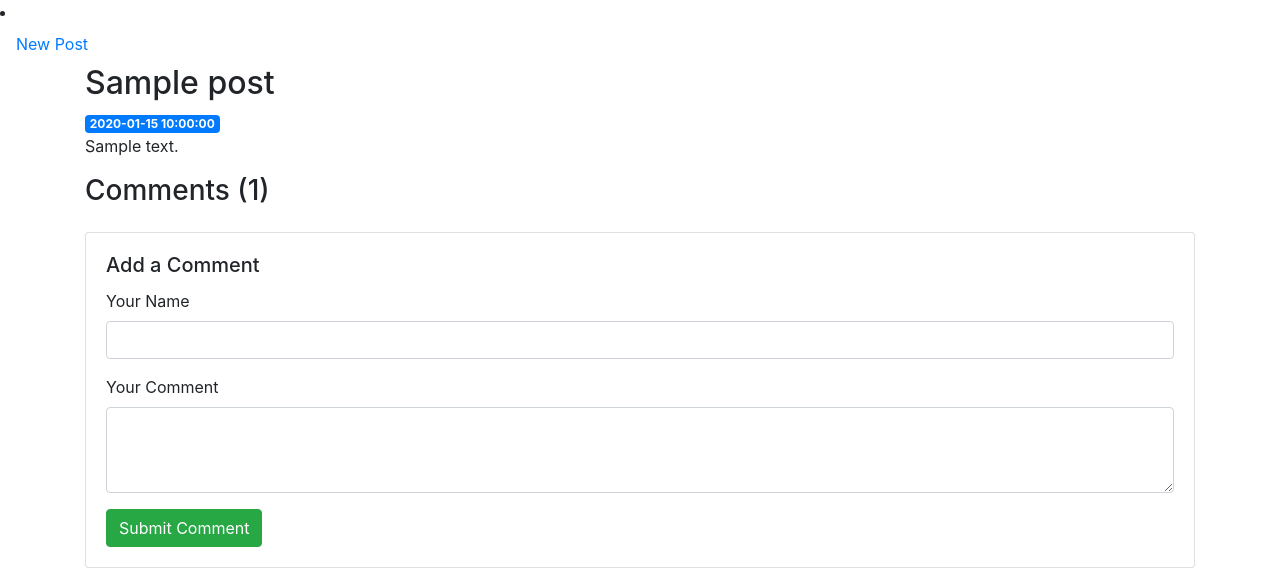
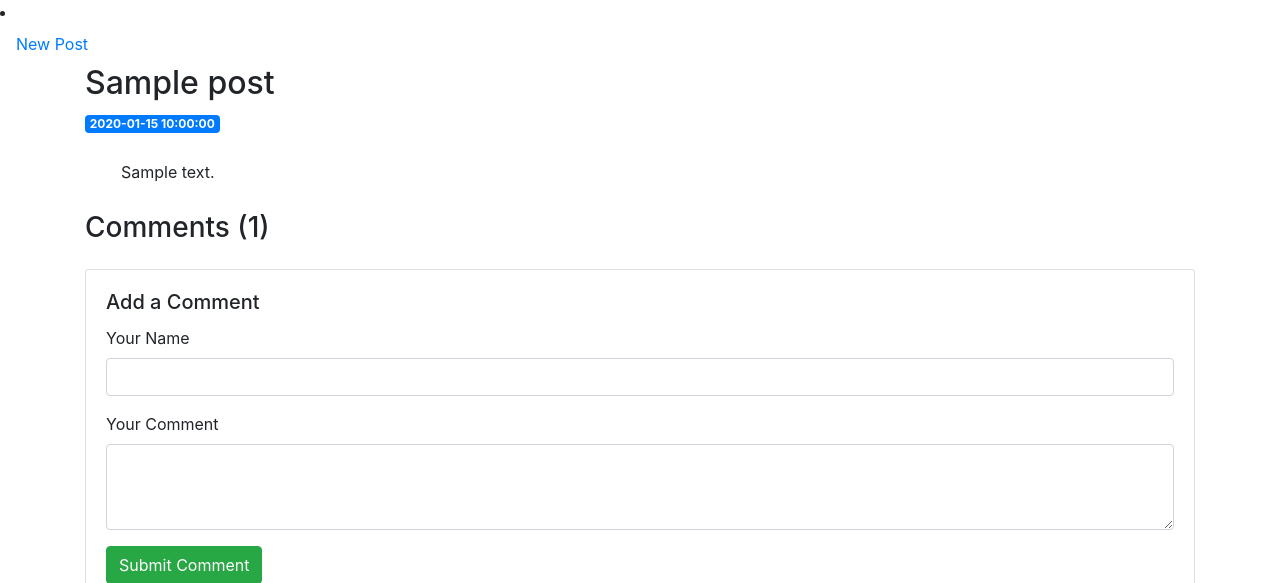
Before and after one commit to markjoehayes/MyBlog, a Python web app: template templates/post.html in a window 1280 px wide. Shown: the part 56-639 px from the top of the page. Run offline with Jinja, Linux system fonts and the light colour scheme; the template is opened without the code that fills it: most values are stand-ins (such as "Sample title", 1, 10 or a date in 2020); some libraries are stand-ins or nearby versions.

Commit message:
fixed css issues

```diff
--- a/app.py
+++ b/app.py
@@ -78,7 +78,7 @@ def login():
         if check_password_hash(PASSWORD_HASH, password):
             user = User(USER_ID)
             login_user(user)
-            Flask('Logged in successfully', 'success')
+            flash('Logged in successfully', 'success')
             return redirect(url_for('index'))
         else:
             flash('INvalid password!', 'error')
--- a/static/css/style.css
+++ b/static/css/style.css
@@ -1,6 +1,12 @@
 h1 {
     border: 2px #eee solid;
     color: brown
-    text-align: center;
+    text-align: center !important;
     padding: 10px
 }
+
+.post-content {
+    white-space: pre-wrap; /* This preservers line breaks */
+    word-wrap: break-word;
+    line-height: 1.6; /*Better spacing betwwen lines*/
+}
--- a/templates/base.html
+++ b/templates/base.html
@@ -4,8 +4,10 @@
     <!-- Required meta tags -->
     <meta charset="utf-8">
     <meta name="viewport" content="width=device-width, initial-scale=1, shrink-to-fit=no">
+        <link rel="stylesheet" href="{{ url_for('static', filename='css/style.css')}}">
     <!-- Bootstrap CSS -->
         <link rel="stylesheet" href="https://stackpath.bootstrapcdn.com/bootstrap/4.3.1/css/bootstrap.min.css" integrity="sha384-ggOyR0iXCbMQv3Xipma34MD+dH/1fQ784/j6cY/iJTQUOhcWr7x9JvoRxT2MZw1T" crossorigin="anonymous">
+        <link rel="stylesheet" href="{{ url_for('static', filename='css/style.css')}}">
         <title>{% block title %} {% endblock %}</title>
       </head>
       <body>
--- a/templates/post.html
+++ b/templates/post.html
@@ -1,8 +1,12 @@
 {% extends 'base.html' %}
 {% block content %}
-    <h2>{% block title %} {{ post['title' ]}}{% endblock %}</h2>
+    <h2>{% block title %} {{ post['title'] }}{% endblock %}</h2>
     <span class="badge badge-primary">{{ post['created'] }}</span>
-    <p>{{ post['content'] }}</p>
+
+
+    <div class="post-content"">
+        {{ post['content'] }}
+    </div>
 
     <!-- Comments Section -->
     <h3>Comments ({{ comments|length }})</h3>
```
Also changed, not shown: database.db.
